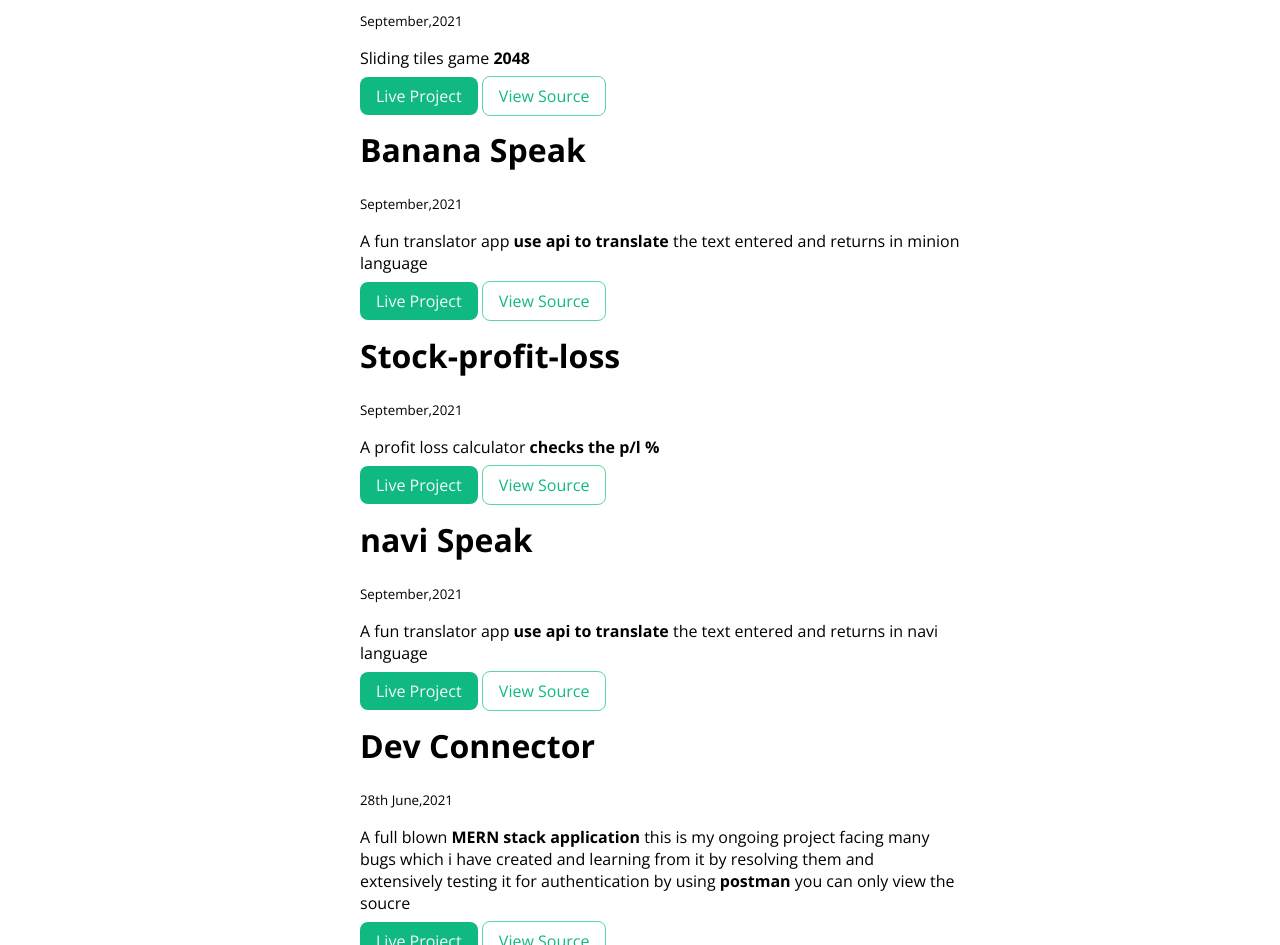
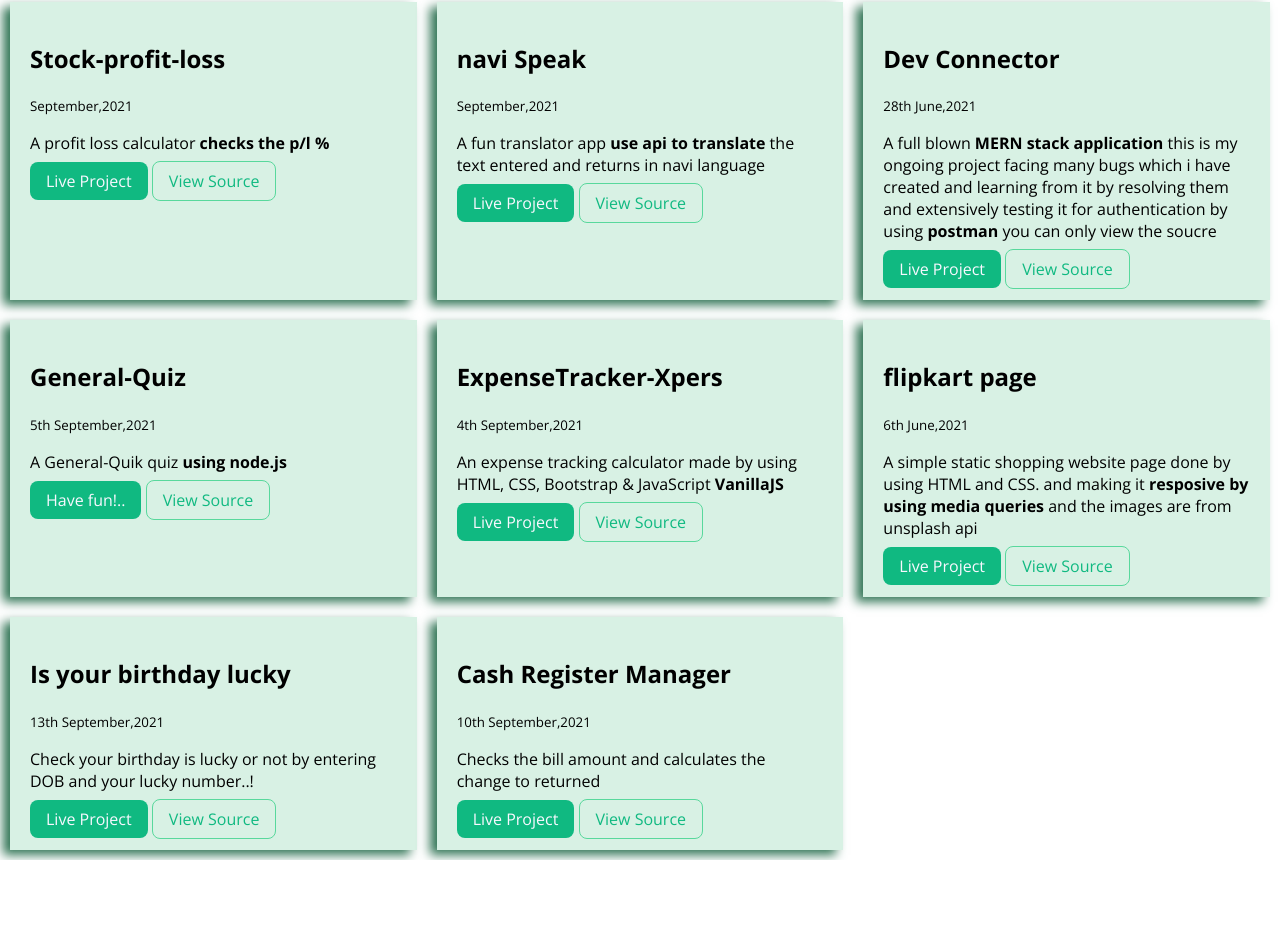
Before and after one commit to Vinay-96/Portfolio-Website, a plain HTML site: page projects.html in a window 1280 px wide. Shown: the part 746-1691 px from the top of the page. After the commit the page ends 1606 px from the top, so only its background shows below. Drawn offline with nearby package versions, Linux system fonts and the light colour scheme; files that its build step writes are made by us from their sources.

Commit message:
style commit

```diff
--- a/CSS/main.css
+++ b/CSS/main.css
@@ -66,8 +66,6 @@ hr {
   border-bottom-left-radius: 0.5rem;
   border-bottom-right-radius: 0.5rem;
   color: snow;
-  /* position: relative;
-  top: 0; */
 }
 .navigation .nav-Brand {
   font-weight: bold;
@@ -84,6 +82,13 @@ hr {
 }
 .navigation .link-active {
   font-weight: bold;
+}
+.effect {
+  transition: 2s;
+}
+.effect:hover {
+  background: rgb(46, 44, 44);
+  transform: scale(1.5);
 }
 
 /* header */
@@ -156,10 +161,11 @@ hr {
   border: 1px solid white;
   color: black;
   border-radius: 15%;
-  transition: 2s;
+  transition: 1.5s;
 }
 .fa:hover {
   background-color: white;
+  transform: scale(1.5);
 }
 
 .ticons {
@@ -174,4 +180,22 @@ hr {
 
 .icons:hover {
   background: black;
+  transform: scale(1.5);
 }
+
+/* PROJECTS PAGE CSS CODE */
+.grid {
+  display: grid;
+  grid-auto-rows: auto;
+  grid-template-columns: repeat(3, 1fr);
+  grid-gap: 20px;
+  margin: 10px;
+}
+.gridContainer {
+  box-sizing: border-box;
+  background: #57c08b3b;
+  border: #51bab84d;
+  height: auto;
+  padding: 20px;
+  box-shadow: rgb(51, 118, 87) -7px 5px 10px 0px;
+}
--- a/projects.html
+++ b/projects.html
@@ -1,151 +1,242 @@
 <!DOCTYPE html>
 <html lang="en">
-
   <head>
-    <meta charset="UTF-8">
-    <meta http-equiv="X-UA-Compatible" content="IE=edge">
-    <meta name="viewport" content="width=device-width, initial-scale=1.0">
+    <meta charset="UTF-8" />
+    <meta http-equiv="X-UA-Compatible" content="IE=edge" />
+    <meta name="viewport" content="width=device-width, initial-scale=1.0" />
     <title>Projects</title>
-    <link rel="stylesheet" href="/CSS/main.css">
-    <link rel="stylesheet" href="utils.css">
+    <link rel="stylesheet" href="/CSS/main.css" />
+    <link rel="stylesheet" href="/CSS/utils.css" />
   </head>
 
   <body>
+    <!-- NAVIGATION -->
     <nav class="navigation container">
       <div class="nav-Brand">Vinay Rao H</div>
 
       <ul class="list-non-bullets nav-pills">
-            <li class="list-inline-items"><a class="link " href="index.html">Home</a></li>
-            <li class="list-inline-items"><a class="link link-active" href="/projects.html">Projects</a></li>
-            <li class="list-inline-items"><a class="link " href="/blogs.html">Blogs</a></li>
+        <li class="list-inline-items effect">
+          <a class="link" href="index.html">Home</a>
+        </li>
+        <li class="list-inline-items effect">
+          <a class="link link-active" href="/projects.html">Projects</a>
+        </li>
+        <li class="list-inline-items effect">
+          <a class="link" href="/blogs.html">Blogs</a>
+        </li>
       </ul>
+    </nav>
+    <!-- HERO -->
+    <header class="hero">
+      <img class="project-img" src="/images/project.svg" alt="" />
+      <h1 class="hero-heading">
+        My <span class="heading-inverted">Projects / Code</span>
+      </h1>
+    </header>
 
-    </nav>
-    <header class="hero">
-        <img class="project-img" src="/images/project.svg" alt="">
-        <h1 class="hero-heading"> My <span class="heading-inverted">Projects / Code</span></h1>
-    </header>
-    <ul class="list-non-bullets">
-        <li>
-            <div class="container container-center ">
+    <section class="grid">
+
+      <div class="gridContainer">
         <h1>VinChat</h1>
         <small>October ,2021</small>
-                <P>Chat application built using react and chatengine.io uses <strong>hooks and axios</strong> for state management and api calls </P>
-                <a class="link primary-link" href="https://chat-app-vin-community.netlify.app/">Live Project</a>
-                <a class="link Secondary-link" href="https://github.com/Vinay-96/chat_application">View Source</a>
+        <p>
+          Chat application built using react and chatengine.io uses
+          <strong>hooks and axios</strong> for state management and api calls
+        </p>
+        <a
+          class="link primary-link spLink"
+          href="https://chat-app-vin-community.netlify.app/"
+          >Live Project</a
+        >
+        <a
+          class="link Secondary-link spLink"
+          href="https://github.com/Vinay-96/chat_application"
+          >View Source</a
+        >
+      </div>
 
-            </div>
-        </li>
-        <li>
-            <div class="container container-center ">
+
+      <div class="gridContainer">
         <h1>2048</h1>
         <small>September,2021</small>
-                <P>Sliding tiles game<strong> 2048</strong></P>
-                <a class="link primary-link" href="https://vibrant-2048-0a74f7.netlify.app/">Live Project</a>
-                <a class="link Secondary-link" href="https://github.com/Vinay-96/Game-2048">View Source</a>
+        <p>Sliding tiles game<strong> 2048</strong></p>
+        <a
+          class="link primary-link spLink"
+          href="https://vibrant-2048-0a74f7.netlify.app/"
+          >Live Project</a
+        >
+        <a
+          class="link Secondary-link spLink"
+          href="https://github.com/Vinay-96/Game-2048"
+          >View Source</a
+        >
+      </div>
 
-            </div>
-        </li>
-        <li>
-            <div class="container container-center ">
+
+      <div class="gridContainer">
         <h1>Banana Speak</h1>
         <small>September,2021</small>
-                <P>A fun translator app <strong> use api to translate</strong> the text entered and returns in
-                    minion
-                    language</P>
-                <a class="link primary-link" href="https://bananatalkminion.netlify.app">Live Project</a>
-                <a class="link Secondary-link" href="https://github.com/Vinay-96/Banana-speak">View Source</a>
+        <p>
+          A fun translator app <strong> use api to translate</strong> the text
+          entered and returns in minion language
+        </p>
+        <a
+          class="link primary-link spLink"
+          href="https://bananatalkminion.netlify.app"
+          >Live Project</a
+        >
+        <a
+          class="link Secondary-link spLink"
+          href="https://github.com/Vinay-96/Banana-speak"
+          >View Source</a
+        >
+      </div>
 
-            </div>
-        </li>
-        <li>
-            <div class="container container-center ">
+
+      <div class="gridContainer">
         <h1>Stock-profit-loss</h1>
         <small>September,2021</small>
-                <P>A profit loss calculator<strong> checks the p/l % </strong> </P>
-                <a class="link primary-link" href="https://dazzling-stocks-6e24ac.netlify.app/">Live Project</a>
-                <a class="link Secondary-link" href="https://github.com/Vinay-96/Stock-profit-loss">View Source</a>
+        <p>A profit loss calculator<strong> checks the p/l % </strong></p>
+        <a
+          class="link primary-link spLink"
+          href="https://dazzling-stocks-6e24ac.netlify.app/"
+          >Live Project</a
+        >
+        <a
+          class="link Secondary-link spLink"
+          href="https://github.com/Vinay-96/Stock-profit-loss"
+          >View Source</a
+        >
+      </div>
 
-            </div>
-        </li>
-        <li>
-            <div class="container container-center ">
+
+      <div class="gridContainer">
         <h1>navi Speak</h1>
         <small>September,2021</small>
-                <P>A fun translator app <strong> use api to translate</strong> the text entered and returns in navi
-                    language</P>
-                <a class="link primary-link" href="https://navispeak.netlify.app">Live Project</a>
-                <a class="link Secondary-link" href="https://github.com/Vinay-96/Navi-speak">View Source</a>
+        <p>
+          A fun translator app <strong> use api to translate</strong> the text
+          entered and returns in navi language
+        </p>
+        <a class="link primary-link spLink" href="https://navispeak.netlify.app"
+          >Live Project</a
+        >
+        <a
+          class="link Secondary-link spLink"
+          href="https://github.com/Vinay-96/Navi-speak"
+          >View Source</a
+        >
+      </div>
 
-            </div>
-        </li>
-        <li>
-            <div class="container container-center ">
+
+      <div class="gridContainer">
         <h1>Dev Connector</h1>
         <small>28th June,2021</small>
-                <P>A full blown <strong>MERN stack application</strong> this is my ongoing project facing many bugs
-                    which i have created and learning from it by resolving them and extensively testing it for
-                    authentication by using <strong>postman</strong> you can only view the soucre </P>
-                <a class="link primary-link" href="projects.html">Live Project</a>
-                <a class="link Secondary-link" href="https://github.com/Vinay-96/DevConnector">View Source</a>
+        <p>
+          A full blown <strong>MERN stack application</strong> this is my
+          ongoing project facing many bugs which i have created and learning
+          from it by resolving them and extensively testing it for
+          authentication by using <strong>postman</strong> you can only view
+          the soucre
+        </p>
+        <a class="link primary-link spLink" href="projects.html">Live Project</a>
+        <a
+          class="link Secondary-link spLink"
+          href="https://github.com/Vinay-96/DevConnector"
+          >View Source</a
+        >
+      </div>
 
-            </div>
-        </li>
-        <li>
-            <div class="container container-center ">
+
+      <div class="gridContainer">
         <h1>General-Quiz</h1>
         <small>5th September,2021</small>
-                <P>A General-Quik quiz <strong>using node.js</strong></P>
-                <a class="link primary-link" href="https://replit.com/@VinayH1/EndGame?embed=1&output=1#index.js">Have
-                    fun!..</a>
-                <a class="link Secondary-link" href="https://github.com/Vinay-96/General-Quiz">View Source</a>
+        <p>A General-Quik quiz <strong>using node.js</strong></p>
+        <a
+          class="link primary-link spLink"
+          href="https://replit.com/@VinayH1/EndGame?embed=1&output=1#index.js"
+          >Have fun!..</a
+        >
+        <a
+          class="link Secondary-link spLink"
+          href="https://github.com/Vinay-96/General-Quiz"
+          >View Source</a
+        >
+      </div>
 
-            </div>
-        </li>
-        <li>
-            <div class="container container-center">
+
+      <div class="gridContainer">
         <h1>ExpenseTracker-Xpers</h1>
         <small>4th September,2021</small>
-                <P>An expense tracking calculator made by using HTML, CSS, Bootstrap & JavaScript <strong>VanillaJS
-                    </strong></P>
-                <a class="link primary-link" href="https://xpensekam.netlify.app">Live Project</a>
-                <a class="link Secondary-link" href="https://github.com/Vinay-96/ExpenseTracker-Xpers">View
-                    Source</a>
+        <p>
+          An expense tracking calculator made by using HTML, CSS, Bootstrap &
+          JavaScript <strong>VanillaJS </strong>
+        </p>
+        <a class="link primary-link spLink" href="https://xpensekam.netlify.app"
+          >Live Project</a
+        >
+        <a
+          class="link Secondary-link spLink"
+          href="https://github.com/Vinay-96/ExpenseTracker-Xpers"
+          >View Source</a
+        >
+      </div>
 
-            </div>
-        </li>
-        <li>
-            <div class="container container-center ">
+
+      <div class="gridContainer">
         <h1>flipkart page</h1>
         <small>6th June,2021</small>
-                <P>A simple static shopping website page done by using HTML and CSS. and making it <strong>resposive
-                        by
-                        using media
-                        queries </strong> and the images are from unsplash api </P>
-                <a class="link primary-link" href="https://amazing-shop-20afa8.netlify.app">Live Project</a>
-                <a class="link Secondary-link" href="https://github.com/Vinay-96/Shopping-website">View Source</a>
+        <p>
+          A simple static shopping website page done by using HTML and CSS.
+          and making it <strong>resposive by using media queries </strong> and
+          the images are from unsplash api
+        </p>
+        <a
+          class="link primary-link spLink"
+          href="https://amazing-shop-20afa8.netlify.app"
+          >Live Project</a
+        >
+        <a
+          class="link Secondary-link spLink"
+          href="https://github.com/Vinay-96/Shopping-website"
+          >View Source</a
+        >
       </div>
-        </li>
-        <li>
-            <div class="container container-center ">
+
+
+      <div class="gridContainer">
         <h1>Is your birthday lucky</h1>
         <small>13th September,2021</small>
-                <P>Check your birthday is lucky or not by entering DOB and your lucky number..!</P>
-                <a class="link primary-link" href="https://lucky-birthday-98.netlify.app">Live Project</a>
-                <a class="link Secondary-link" href="https://github.com/Vinay-96/Lucky-Brithday">View Source</a>
+        <p>
+          Check your birthday is lucky or not by entering DOB and your lucky
+          number..!
+        </p>
+        <a
+          class="link primary-link spLink"
+          href="https://lucky-birthday-98.netlify.app"
+          >Live Project</a
+        >
+        <a
+          class="link Secondary-link spLink"
+          href="https://github.com/Vinay-96/Lucky-Brithday"
+          >View Source</a
+        >
       </div>
-        </li>
-        <li>
-            <div class="container container-center ">
+
+
+      <div class="gridContainer">
         <h1>Cash Register Manager</h1>
         <small>10th September,2021</small>
-                <P>Checks the bill amount and calculates the change to returned</P>
-                <a class="link primary-link" href="/projects.html">Live Project</a>
-                <a class="link Secondary-link" href="https://github.com/Vinay-96/Cash-Register-Manager">View
-                    Source</a>
+        <p>Checks the bill amount and calculates the change to returned</p>
+        <a class="link primary-link spLink" href="/projects.html">Live Project</a>
+        <a
+          class="link Secondary-link spLink"
+          href="https://github.com/Vinay-96/Cash-Register-Manager"
+          >View Source</a
+        >
       </div>
-        </li>
-    </ul>
+
+    </section>
+
+
   </body>
-
 </html>
```
Also changed, not shown: CSS/utils.css (+15 -1 lines), blogs.html (+4 -4 lines), index.html (+5 -4 lines), js/index.js (added, +12 -0 lines). Lines whose indentation alone changed are shown as unchanged.
